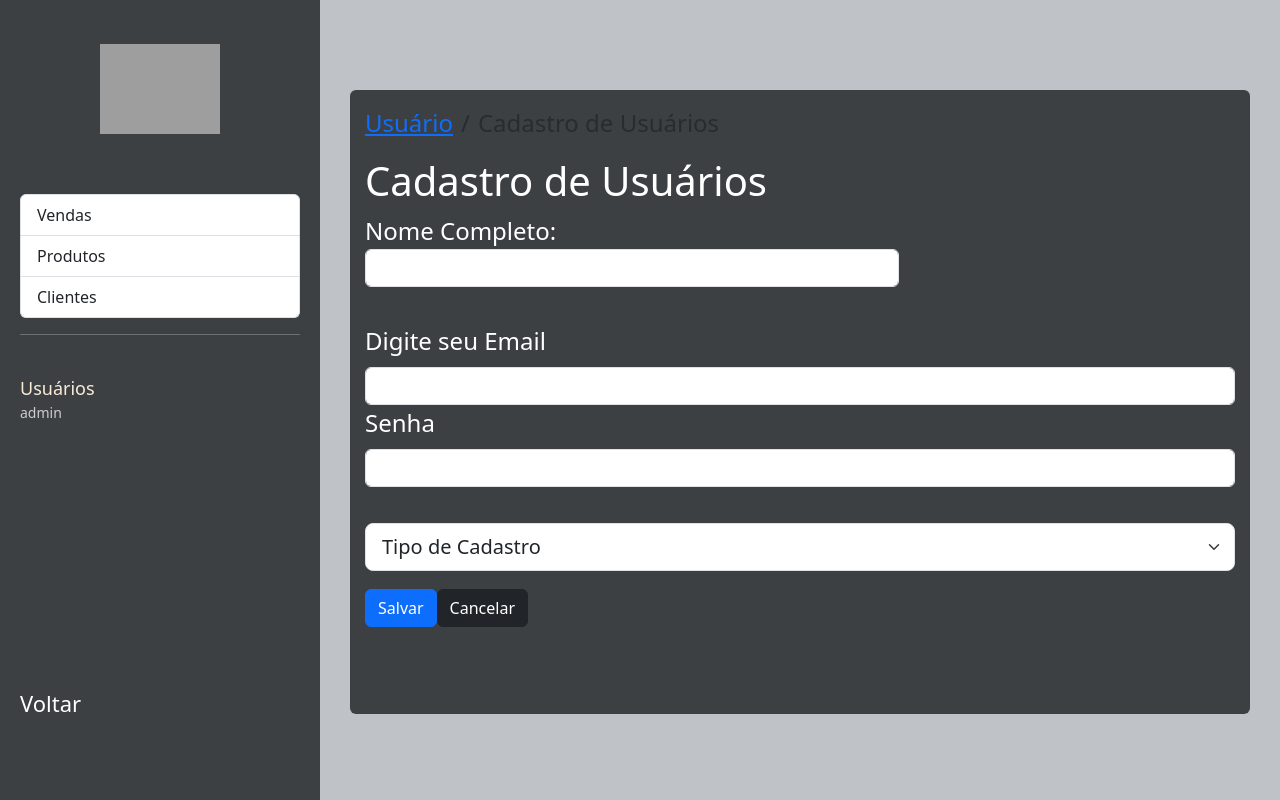
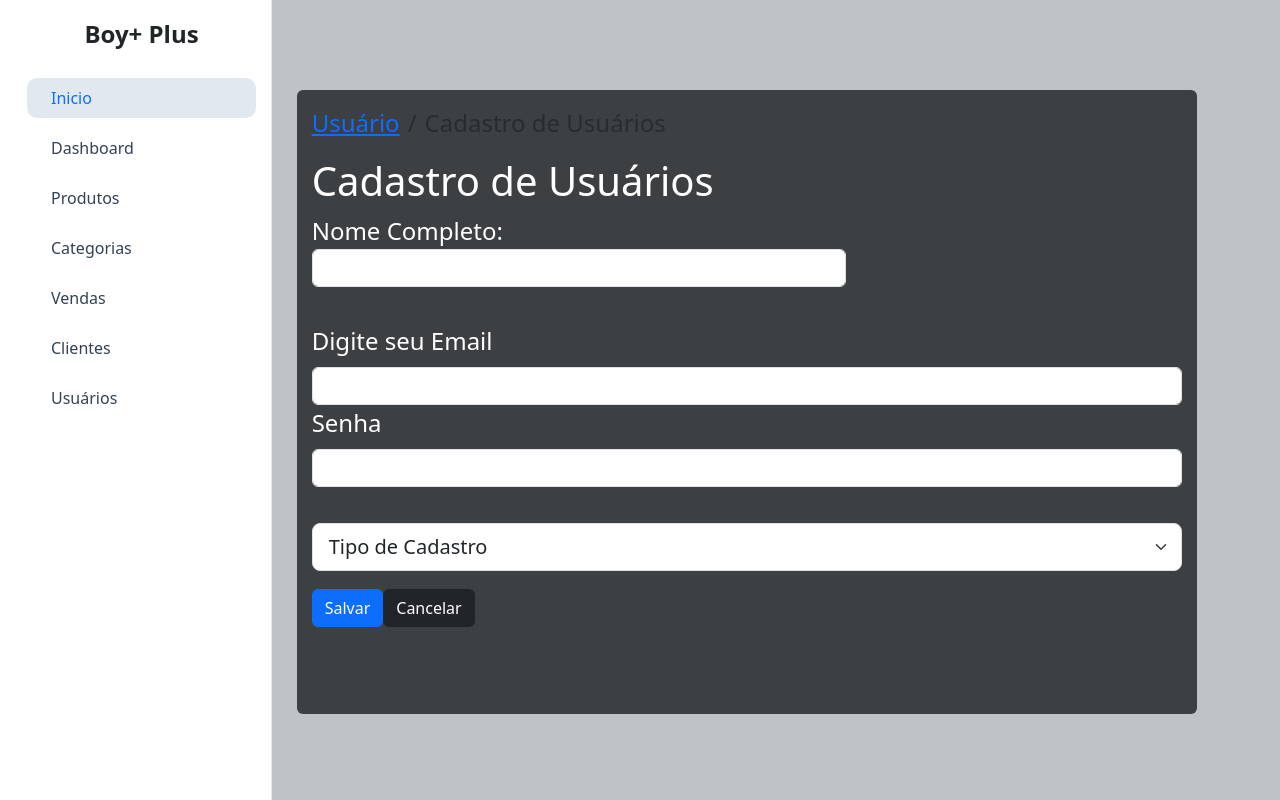
Before and after one commit to matheuskapp/pi-loja, a Next.js app: page /cadastro_usuarios in a window 1280 px wide. Built offline with nearby package versions, Linux system fonts and the light colour scheme; grey boxes are pictures that could not be loaded.

Commit message:
barra lateral padronizada para todas as paginas

```diff
--- a/app/cadastro_usuarios/page.js
+++ b/app/cadastro_usuarios/page.js
@@ -1,5 +1,6 @@
 import 'bootstrap/dist/css/bootstrap.min.css'
 import "./usuarios.css"
+import BarraLateral from '../components/barra_lateral';
 
 
 
@@ -11,40 +12,15 @@ export default function CadastroUsuarios() {
       <div className="container-fluid">
         <div className="row">
 
-          {/* MENU */}
-          <div className="col-3 menu">
+          <div className='col-2'>
 
-            <div className="text-center mt-4">
-              <img src="/logo.png" width="120" />
-            </div>
-
-            <ul className="menu-links">
-
-              <div  class="list-group">
-
-                <a href="#" class="list-group-item list-group-item-action">Vendas</a>
-                <a href="#" class="list-group-item list-group-item-action">Produtos</a>
-                <a href="#" class="list-group-item list-group-item-action">Clientes</a>
-
-              </div>
-            </ul>
-
-            <hr />
-
-            <div className="usuario">
-              Usuários
-              <div className="admin">admin</div>
-            </div>
-
-            <div className="voltar">
-              Voltar
-            </div>
+          <BarraLateral />
 
           </div>
 
 
           {/* CONTEÚDO */}
-          <div className="col-9 conteudo">
+          <div className="col-10 conteudo">
 
             <div className="titulo">
               <ol class="breadcrumb">
--- /dev/null
+++ b/app/components/barra_lateral.css
@@ -0,0 +1,21 @@
+.containerBarraLateral {
+  width: 260px;
+  height: 100vh;
+  position: fixed;
+  background: #ffffff;
+  border-right: 1px solid #e5e7eb;
+  padding-top: 20px;
+}
+
+.containerBarraLateral .nav-link {
+  color: #334155;
+  border-radius: 10px;
+  margin: 5px 15px;
+  font-weight: 500;
+}
+
+.containerBarraLateral .nav-link:hover,
+.containerBarraLateral .nav-link.active {
+  background-color: #e2e8f0;
+  color: #0d6efd;
+}
--- a/app/components/barra_lateral.js
+++ b/app/components/barra_lateral.js
@@ -1,4 +1,5 @@
 import Link from "next/link";
+import "./barra_lateral.css";
 
 export default function BarraLateral() {
     return (
--- a/app/produtos/page.js
+++ b/app/produtos/page.js
@@ -4,7 +4,6 @@ import BarraPesquisa from "./barra_pesquisa";
 import { BotaoAdicionarProdutos } from "./botao_adicionar_produtos";
 import { TabelaProdutos } from "./tabela_produtos";
 import Cabecalho from "./cabecalho";
-import "./home.css";
 
 
 
```
Also changed, not shown: app/produtos/home.css (+0 -22 lines).
